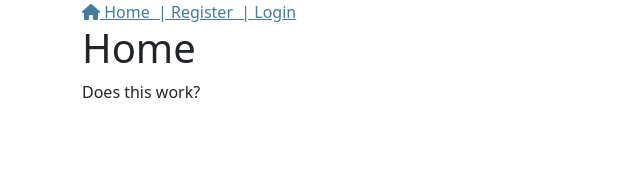
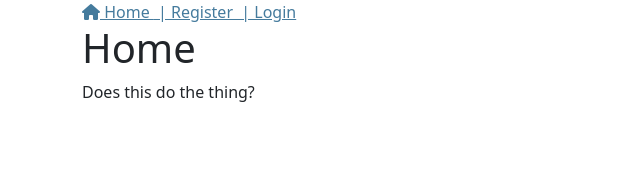
Before and after one commit to gudorfm/Dice-probability-tool, a Vue app: page / in a window 1280 px wide. Shown: the top 170 px of the page, without its empty margins (0-640 px from the left). Built offline with nearby package versions, Linux system fonts and the light colour scheme.

Commit message:
Making sure this updates

```diff
--- a/src/views/Home.vue
+++ b/src/views/Home.vue
@@ -1,7 +1,7 @@
 <template>
   <div class="home">
     <h1>Home</h1>
-    <p>Does this work?</p>
+    <p>Does this do the thing?</p>
   </div>
 </template>
 
```
